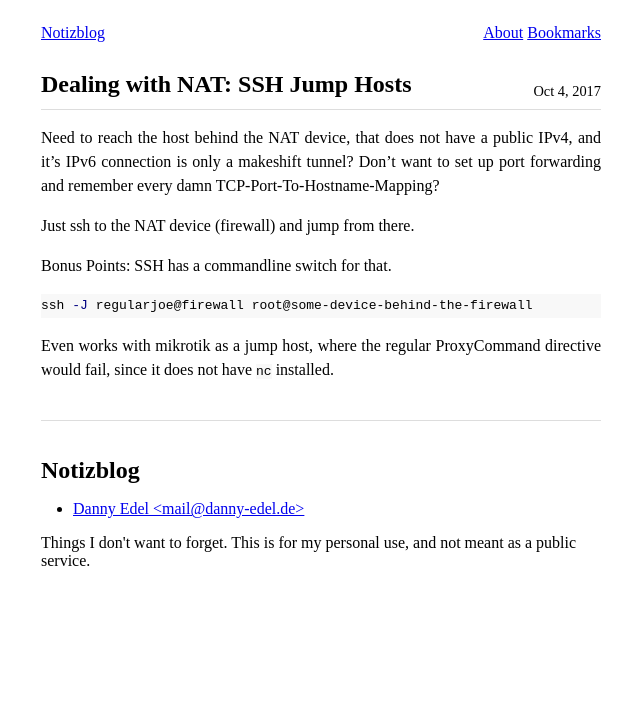
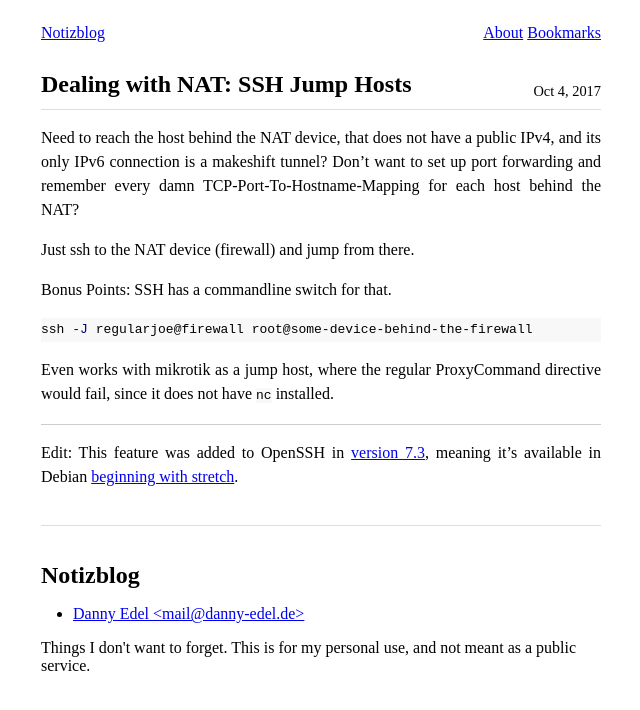
Before and after one commit to dannyedel/blog, a Jekyll site: the page built from _posts/2017-10-04-dealing-with-nat--ssh-jump-host.md, in a window 1280 px wide. Shown: the top 710 px of the page, without its empty margins (319-959 px from the left). Built offline with Jekyll 4.4.1, drawn with Linux system fonts in a browser that asks for light colours.

Commit message:
edit jumphost post

```diff
--- a/_posts/2017-10-04-dealing-with-nat--ssh-jump-host.md
+++ b/_posts/2017-10-04-dealing-with-nat--ssh-jump-host.md
@@ -4,9 +4,9 @@ tags: nat
 ---
 
 Need to reach the host behind the NAT device, that does not have a public
-IPv4, and it's IPv6 connection is only a makeshift tunnel?
+IPv4, and its only IPv6 connection is a makeshift tunnel?
 Don't want to set up port forwarding and remember every damn
-TCP-Port-To-Hostname-Mapping?
+TCP-Port-To-Hostname-Mapping for each host behind the NAT?
 
 Just ssh to the NAT device (firewall) and jump from there.
 
@@ -18,3 +18,11 @@ ssh -J regularjoe@firewall root@some-device-behind-the-firewall
 
 Even works with mikrotik as a jump host, where the regular ProxyCommand
 directive would fail, since it does not have `nc` installed.
+
+-----
+
+Edit:  This feature was added to OpenSSH in [version 7.3][1], meaning
+it's available in Debian [beginning with stretch][2].
+
+[1]: https://www.openssh.com/txt/release-7.3
+[2]: https://packages.debian.org/search?keywords=openssh-client&searchon=names&suite=all&section=all
```
